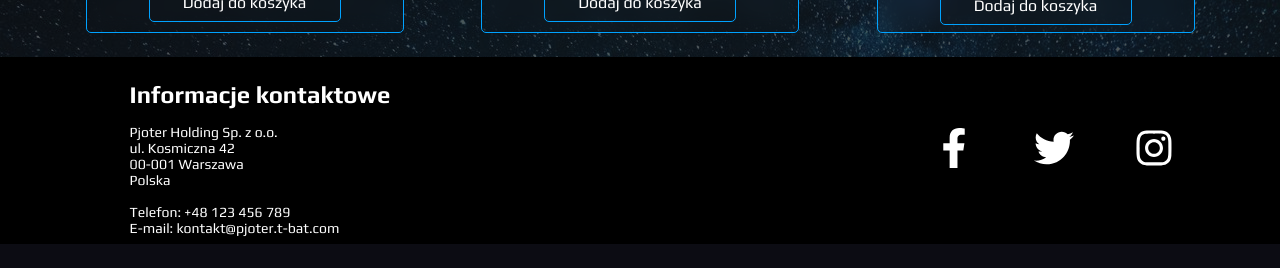
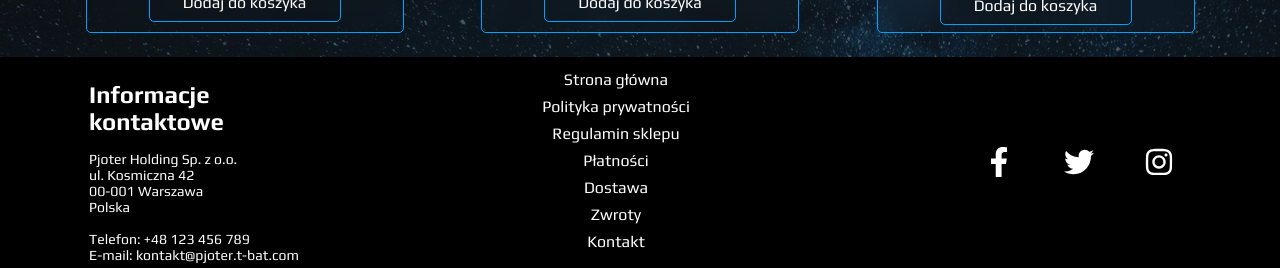
Before and after one commit to PiotrTabat/WycieczkiKosmiczne_v2, a React (Create React App) app: page / in a window 1280 px wide. Shown: the part 2448-2716 px from the top of the page. Before the commit the page ends 2692 px from the top, so only its background shows below. Built offline with nearby package versions, Linux system fonts and the light colour scheme.

Commit message:
Footer - dodano element center

```diff
--- a/src/components/Footer.jsx
+++ b/src/components/Footer.jsx
@@ -1,6 +1,7 @@
 import React from 'react'
 import { FaFacebookF, FaInstagram, FaTwitter } from 'react-icons/fa'
 import styled from 'styled-components'
+import { Link } from 'react-router-dom';
 
 const Container = styled.div`
   background-color: #000;
@@ -18,6 +19,16 @@ const Left = styled.div`
   width: 100%;
   text-align: left;
 `
+const Center = styled.div`
+  flex: 1;
+  display: flex;
+  flex-direction: column;
+  align-items: center;
+  justify-content: center;
+  text-align: left;
+  width: 100%;
+
+`
 const Right = styled.div`
   flex: 1;
   display: flex;
@@ -25,7 +36,6 @@ const Right = styled.div`
   justify-content: flex-end;
   margin-right: 3rem;
   width: 100%;
-
 `
 const Title = styled.h2`
   font-weight: bold;
@@ -46,11 +56,26 @@ const Line1 = styled.div`
   align-items: center;
   text-align: left;
   width: 5rem;
-  margin: 10px;
   height: 5rem;
+`
+const NavLink = styled(Link)`
+  color: white;
+  text-decoration: none;
+  margin-bottom: 0.5rem;
+  &:hover {
+    color: #00a2ff;
+    text-decoration: underline;
+  }
 `
 
 const Footer = () => {
+    const scrollToTop = () => {
+        window.scrollTo({
+            top: 0,
+            behavior: 'smooth',
+        });
+    };
+
     return (
         <Container>
             <Left>
@@ -63,10 +88,21 @@ const Footer = () => {
                 <Line>Telefon: +48 123 456 789</Line>
                 <Line>E-mail: kontakt@pjoter.t-bat.com</Line>
             </Left>
+            <Center>
+                <NavLink to="/" onClick={scrollToTop}>
+                    Strona główna
+                </NavLink>
+                <NavLink to="/privacy">Polityka prywatności</NavLink>
+                <NavLink to="/regulations">Regulamin sklepu</NavLink>
+                <NavLink to="/payments">Płatności</NavLink>
+                <NavLink to="/delivery">Dostawa</NavLink>
+                <NavLink to="/returns">Zwroty</NavLink>
+                <NavLink to="/contact">Kontakt</NavLink>
+            </Center>
             <Right>
-                <Line1><a href="https://www.facebook.com/your_page" target="_blank" rel="noopener noreferrer"><FaFacebookF fontSize={40} /></a></Line1>
-                <Line1><a href="https://www.twitter.com/your_account" target="_blank" rel="noopener noreferrer"><FaTwitter fontSize={40} /></a></Line1>
-                <Line1><a href="https://www.instagram.com/your_account" target="_blank" rel="noopener noreferrer"><FaInstagram fontSize={40} /></a></Line1>
+                <Line1><a href="https://www.facebook.com/your_page" target="_blank" rel="noopener noreferrer"><FaFacebookF fontSize={30} /></a></Line1>
+                <Line1><a href="https://www.twitter.com/your_account" target="_blank" rel="noopener noreferrer"><FaTwitter fontSize={30} /></a></Line1>
+                <Line1><a href="https://www.instagram.com/your_account" target="_blank" rel="noopener noreferrer"><FaInstagram fontSize={30} /></a></Line1>
             </Right>
         </Container>
     )
```
Also changed, not shown: src/assets/IMG_0758.JPG (added), src/assets/IMG_0761.JPG (added).
